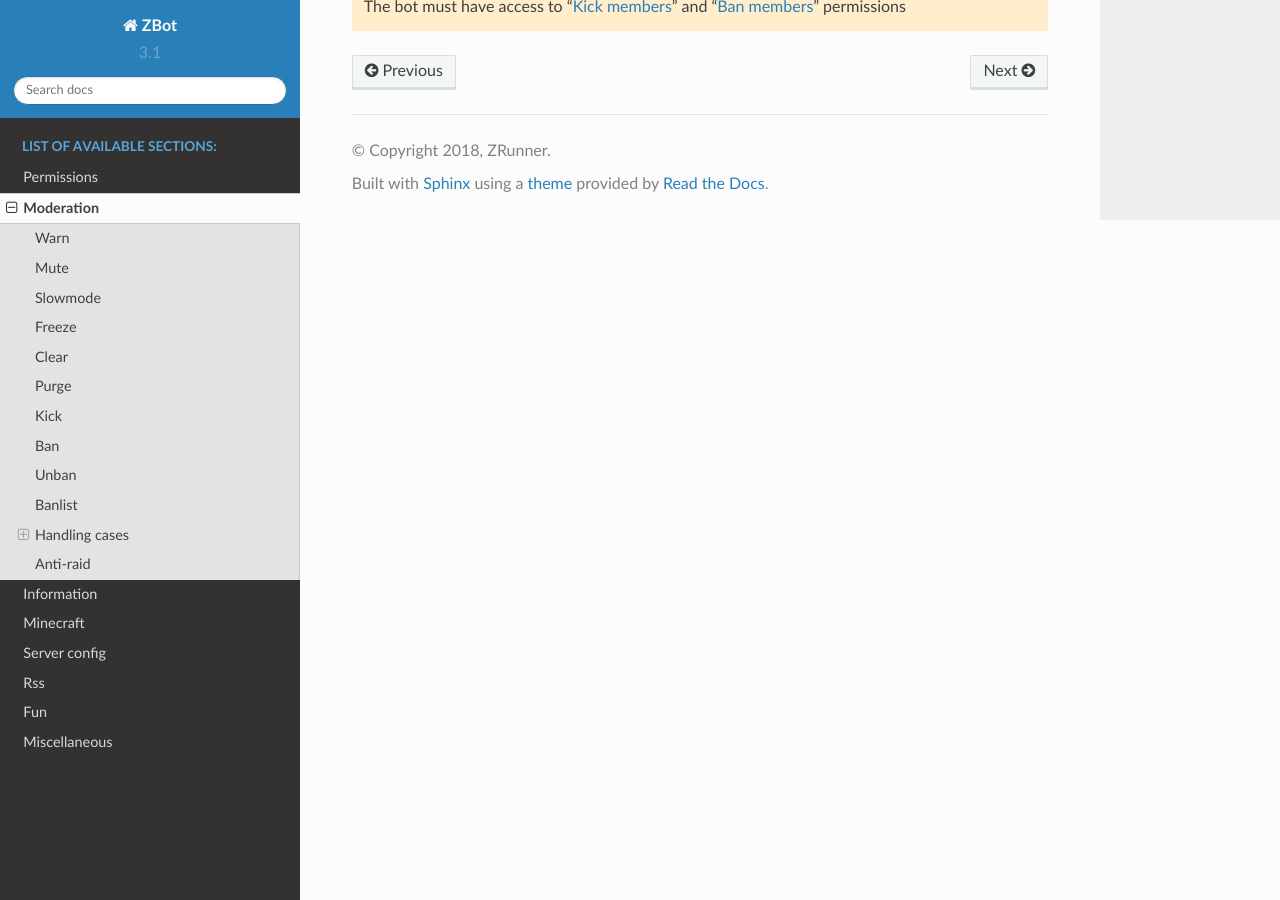
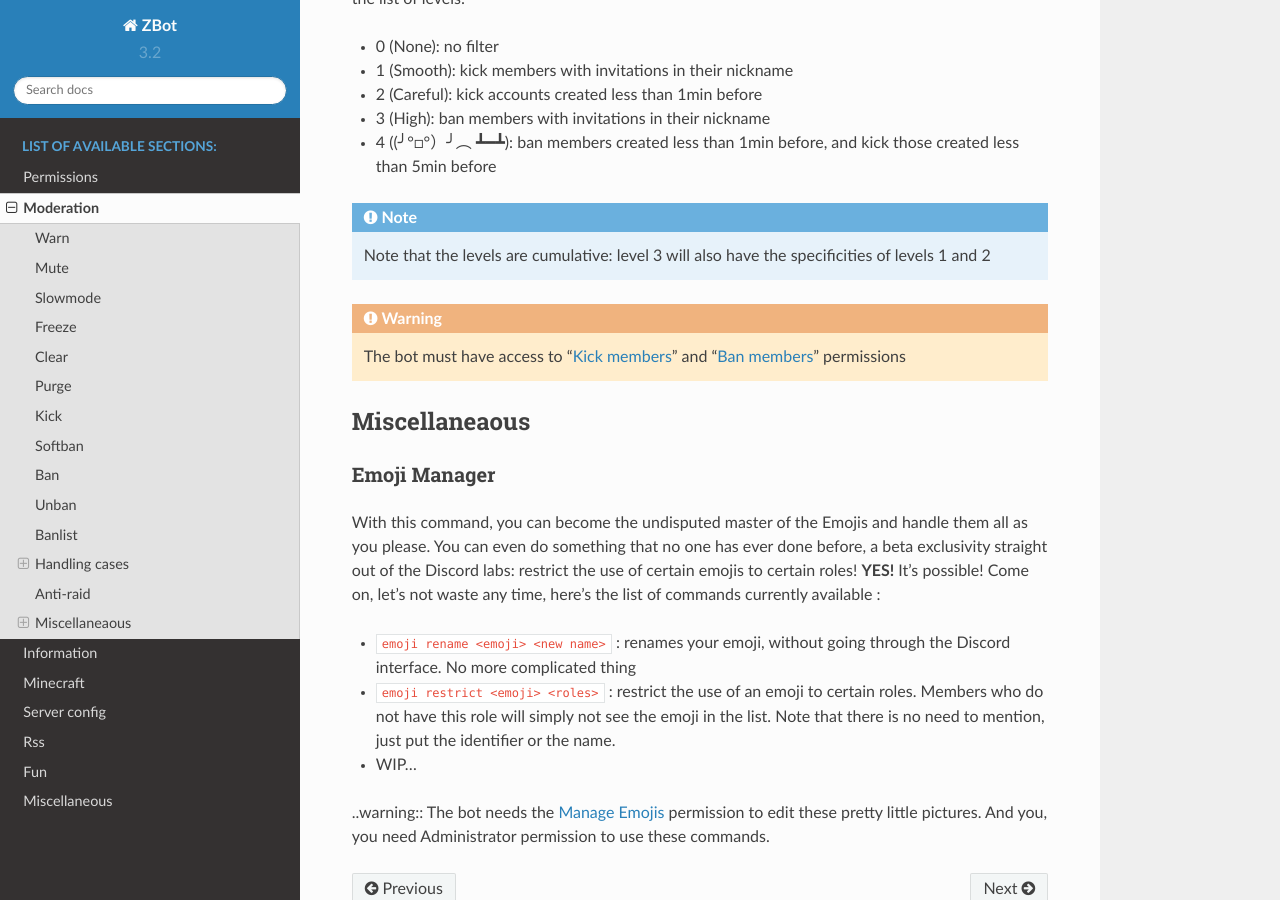
Before and after one commit to Awhikax/ZBot, a Sphinx documentation site: the page built from docs/moderator.rst, in a window 1280 px wide and 900 px high, scrolled down 5839 px. Built offline with Sphinx 7.4.7 and the Read the Docs theme 2.0.0, drawn with Linux system fonts in a browser that asks for light colours; some of the changed text lies outside the part shown.

Commit message:
new update

```diff
--- a/docs/conf.py
+++ b/docs/conf.py
@@ -23,9 +23,9 @@ copyright = '2018, ZRunner'
 author = 'ZRunner'
 
 # The short X.Y version
-version = '3.1'
+version = '3.2'
 # The full version, including alpha/beta/rc tags
-release = '3.1.1'
+release = '3.2.2'
 
 
 # Example configuration for intersphinx: refer to the Python standard library.
--- a/docs/moderator.rst
+++ b/docs/moderator.rst
@@ -96,6 +96,17 @@ It is not possible to cancel a kick. The only way to get a member back is to sen
 
 .. warning:: For the command to succeed, the bot must have "`Kick members <perms.html#kick-members>`_" permissions and be placed higher than the highest role of that member.
 
+
+-------
+Softban
+-------
+
+**Syntax:** :code:`softban <user> [reason]`
+
+This command allows you to expel a member from your server, such as kick. But in addition, it will delete all messages posted by this member during the last 7 days. This is what explains its name: the bot bans a member by asking Discord to delete the messages (which is not possible with a kick), then unban immediately the member.
+
+.. warning:: For this command, the bot needs "`Ban members <perms.html#ban-members>`_" permission, and you need to have a role to use the "`kick <#kick>`_" command
+
 ---
 Ban
 ---
@@ -186,3 +197,24 @@ This option allows you to moderate the entry of your server, with several levels
 .. note:: Note that the levels are cumulative: level 3 will also have the specificities of levels 1 and 2
 
 .. warning:: The bot must have access to "`Kick members <perms.html#kick-members>`_" and "`Ban members <perms.html#ban-members>`_" permissions
+
+
+
+--------------
+Miscellaneaous
+--------------
+
+
+Emoji Manager
+-------------
+
+With this command, you can become the undisputed master of the Emojis and handle them all as you please. You can even do something that no one has ever done before, a beta exclusivity straight out of the Discord labs: restrict the use of certain emojis to certain roles! **YES!** It's possible! Come on, let's not waste any time, here's the list of commands currently available :
+
+* :code:`emoji rename <emoji> <new name>` : renames your emoji, without going through the Discord interface. No more complicated thing
+
+* :code:`emoji restrict <emoji> <roles>` : restrict the use of an emoji to certain roles. Members who do not have this role will simply not see the emoji in the list. Note that there is no need to mention, just put the identifier or the name.
+
+* WIP...
+
+
+..warning:: The bot needs the `Manage Emojis <perms.html#manage-emojis>`_ permission to edit these pretty little pictures. And you, you need Administrator permission to use these commands.
--- a/docs/perms.rst
+++ b/docs/perms.rst
@@ -43,7 +43,7 @@ Allows the bot to eject a member from the server. Used for: `kick <moderator.htm
 Ban Members
 -----------
 
-Allows the bot to ban or unban a member from the server, as well as to consult the list of banned members. Used for: `ban <moderator.html#ban>`_ , `unban <moderator.html#id4>`_, `banlist <moderator.html#banlist>`_
+Allows the bot to ban or unban a member from the server, as well as to consult the list of banned members. Used for: `ban <moderator.html#ban>`_ , `unban <moderator.html#id4>`_, `banlist <moderator.html#banlist>`_, `softban <moderator.html#softban>`_
 
 
 Create Instant Invite
@@ -67,7 +67,7 @@ Allows the bot to change the nickname of any member hierarchically equal or infe
 Manage Emojis
 -------------
 
-Allows the bot to add, rename or delete emojis from the server. Unused at the moment.
+Allows the bot to add, rename or delete emojis from the server. Used for: `emoji <moderator.html#emoji-manager>`_
 
 
 Manage Webhooks
@@ -113,7 +113,7 @@ Allows the bot to pin or delete any message. Used for: `mute <moderator.html#mut
 Embed Links
 -----------
 
-Allows the bot the bot to send an embed. Used for: `membercount <infos.html#membercount>`_ , `mojang <minecraft.html#mojang>`_ . Required for: `infos <infos.html#info>`_ , `mc <minecraft.html#mc>`_ , `sconfig see <sconfig.html#watch>`_
+Allows the bot the bot to send an embed. Used for: `membercount <infos.html#membercount>`_ , `mojang <minecraft.html#mojang>`_ . Required for: `infos <infos.html#info>`_ , `mc <minecraft.html#mc>`_ , `sconfig see <sconfig.html#watch>`_, `manage rss feeds <rss.html#follow-a-feed>`_
 
 
 Attach Files
--- a/docs/sconfig.rst
+++ b/docs/sconfig.rst
@@ -62,6 +62,7 @@ List of every option
 * leave: Message sent when a member leave your server. Some variables are usable, the same as for the welcome message.
 * gived_roles: List of roles automatically given to members when they join the server. It is necessary that the bot is above the roles in question, and that it has the permission "Manage roles".
 * bot_news: List of channels to which new bot products will be sent. These are the new bugs found as well as the new features added. None by default.
+* modlogs_channel: Channel where all moderation logs (ban, warn, clear...) will be sent.
 * save_roles: Boolean indicating if the bot should restore the roles of a member leaving then rejoining the server. All roles below the ZBot role will be redistributed. :code:`False` by default.
 * poll_channels: List of channels in which the bot will add the reactions 👍 and 👎 to each message
 * enable_xp: Boolean indicating whether the xp system is activated (documentation in preparation). Default is :code:`True`.
```
Also changed, not shown: docs/rss.rst (+26 -0 lines), start.py (+29 -5 lines), .github/ISSUE_TEMPLATE/bug_report.md (deleted), .github/ISSUE_TEMPLATE/feature_request.md (deleted), 1 other file.
